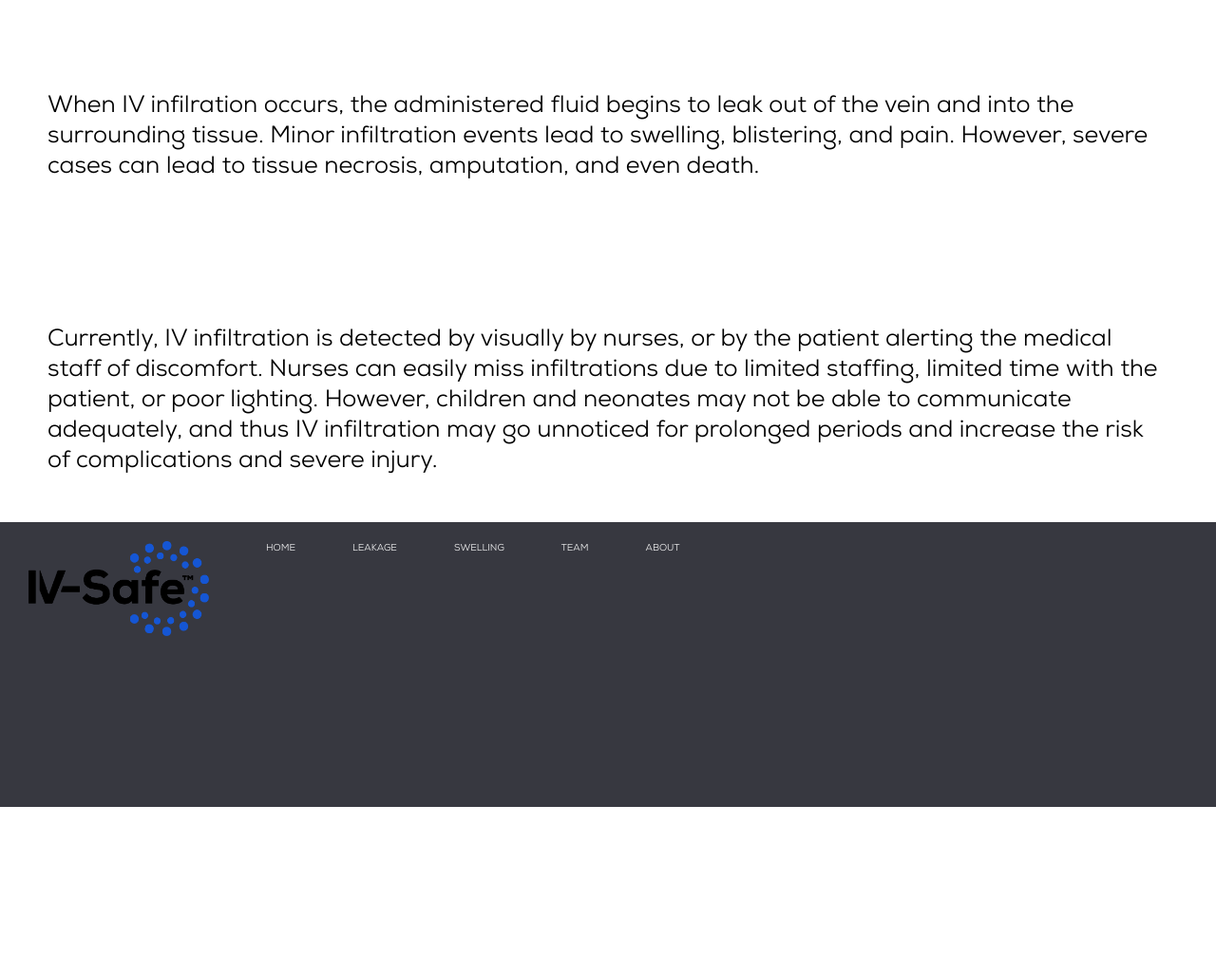
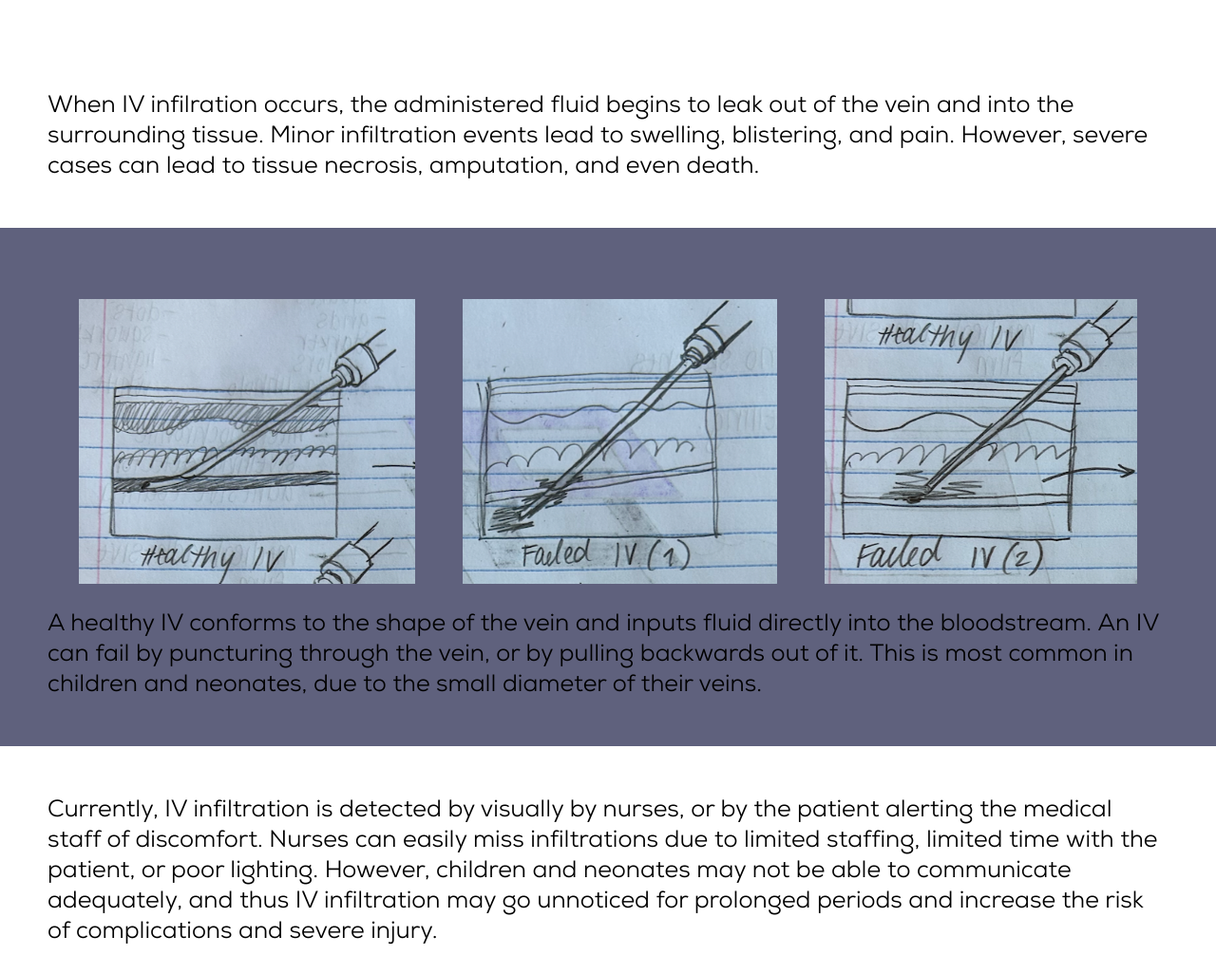
Before and after one commit to wkitch13/IV-Safe, a Flask app: page / in a window 1280 px wide. Shown: the part 888-1914 px from the top of the page at 95% size. Before the commit the page ends 1738 px from the top, so only its background shows below. Run offline with Flask 3, Linux system fonts and the light colour scheme.

Commit message:
adding filler images to the homepage

```diff
--- a/static/base.css
+++ b/static/base.css
@@ -166,3 +166,14 @@ footer a:hover {
     padding: 25px 50px;
     justify-content: center;
 }
+
+.image_homepage {
+    display: flex
+    align-items: flex-start;
+    gap: 25px;
+    padding: 50px 50px;
+    justify-content: center;
+    background-color: #5f617d;
+    font-size: 25px;
+    font-family: "Nexa", "Arial";
+}
--- a/templates/homepage.html
+++ b/templates/homepage.html
@@ -18,8 +18,15 @@
             necrosis, amputation, and even death.
         </div>
 
-        <div class="img_contributors">
-            <!-- this field is empty -->
+        <div class="image_homepage">
+            <div class="img_contributors">
+                <img src="{{ url_for('static', filename='images/healthy_iv.png') }}" alt="IV" style="width:auto;height:300px">
+                <img src="{{ url_for('static', filename='images/failed_iv_1.png') }}" alt="IV" style="width:auto;height:300px">
+                <img src="{{ url_for('static', filename='images/failed_iv_2.png') }}" alt="IV" style="width:auto;height:300px">
+            </div>
+            A healthy IV conforms to the shape of the vein and inputs fluid directly into the bloodstream. An IV can
+            fail by puncturing through the vein, or by pulling backwards out of it. This is most common in children
+            and neonates, due to the small diameter of their veins.
         </div>
 
         <div class="p1">
```
Also changed, not shown: static/images/failed_iv_1.png (added), static/images/failed_iv_2.png (added), static/images/healthy_iv.png (added), static/images/leakage_demo.png (added), static/images/leakage_setup.png (added), static/images/swelling_demo.png (added), static/images/swelling_setup.png (added), 2 other files.
